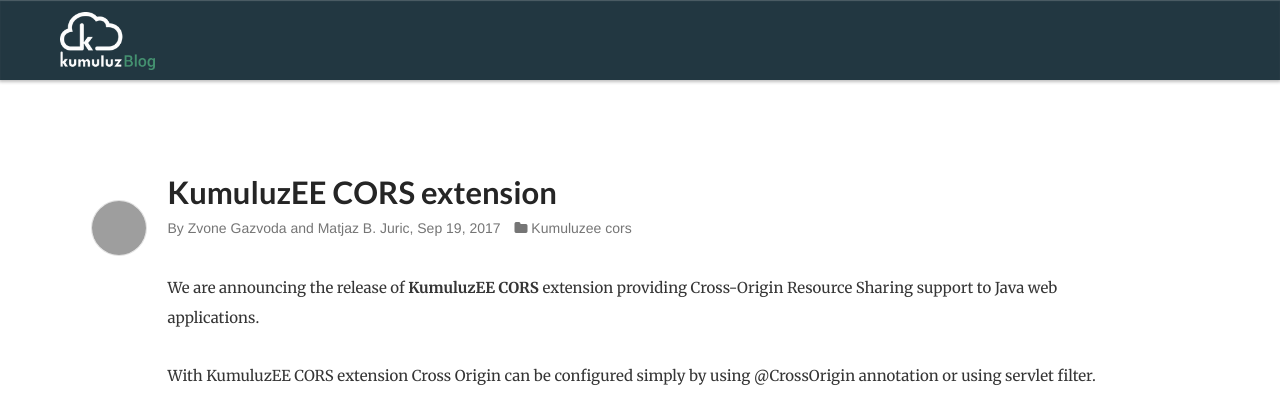
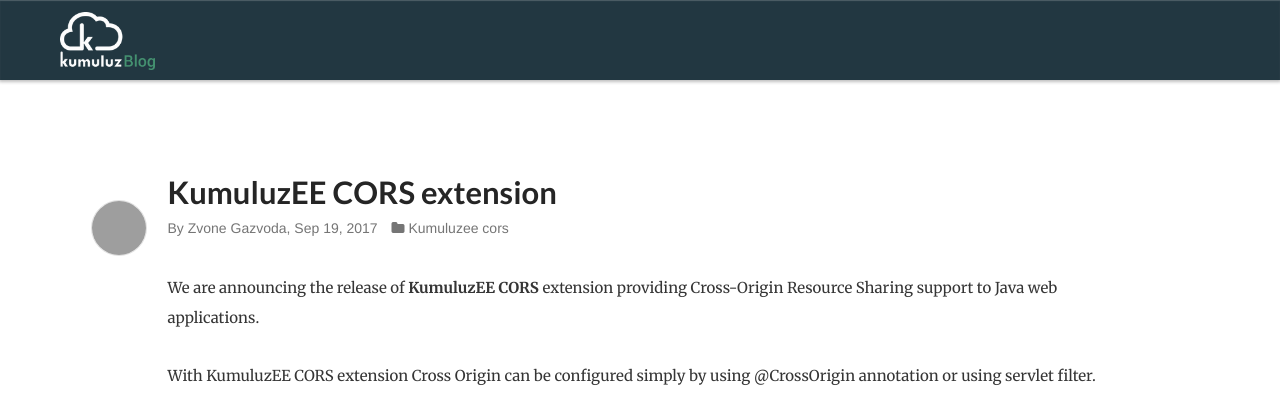
Before and after one commit to kumuluz/blog.sunesis.si, a Jekyll site: the page built from _posts/2017-09-19-kumuluzee-cors-release.markdown, in a window 1280 px wide. Shown: the top 412 px of the page. Built offline with Jekyll 4.4.1, drawn with Linux system fonts in a browser that asks for light colours; grey boxes are pictures that could not be loaded.

Commit message:
Update post.html

```diff
--- a/_layouts/post.html
+++ b/_layouts/post.html
@@ -13,7 +13,7 @@
 					</div>
 					<div class="author">
 						<img src="//www.gravatar.com/avatar/{{ author.gravatar }}" class="avatar" alt="author" />
-						By {{ author.name }} and Matjaz B. Juric, {{ page.date | date: "%b %-d, %Y" }}
+						By {{ author.name }}, {{ page.date | date: "%b %-d, %Y" }}
 
 						{% if page.categories %}
 							<span class="categories">
```
